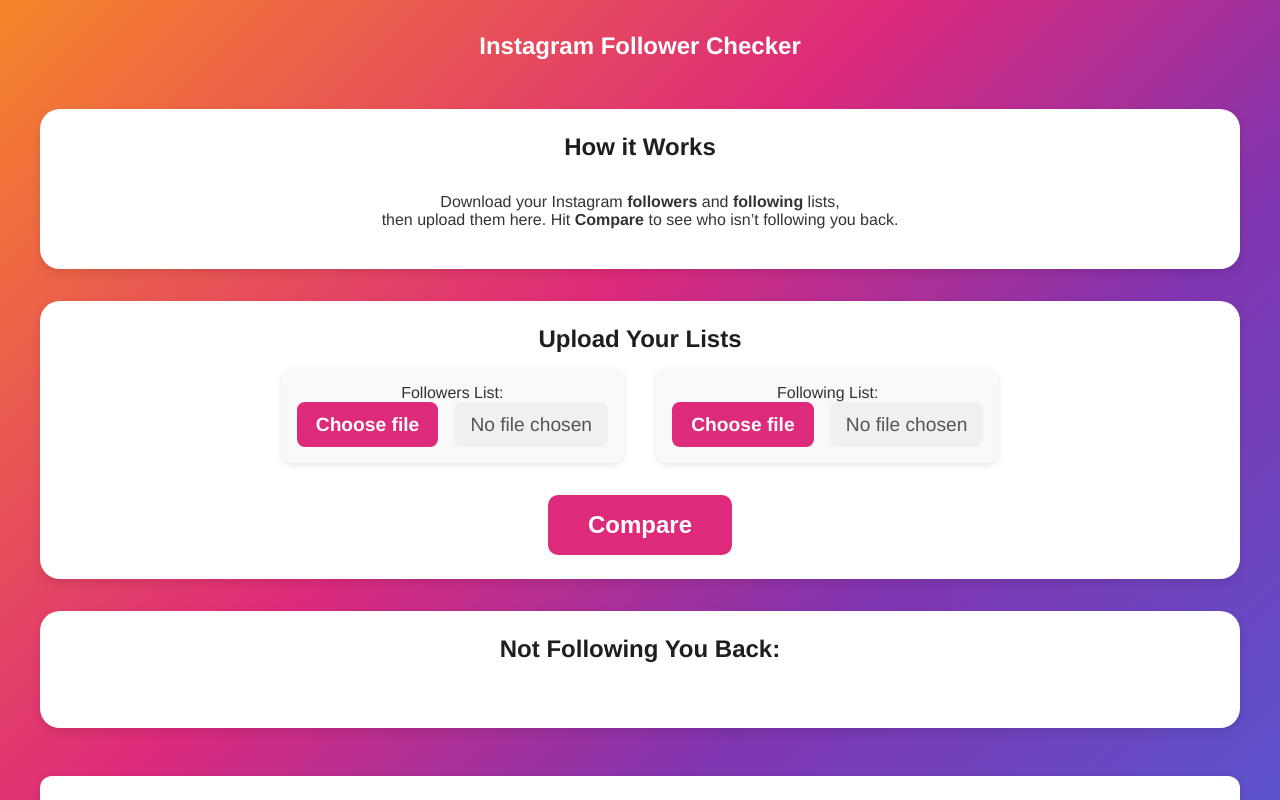
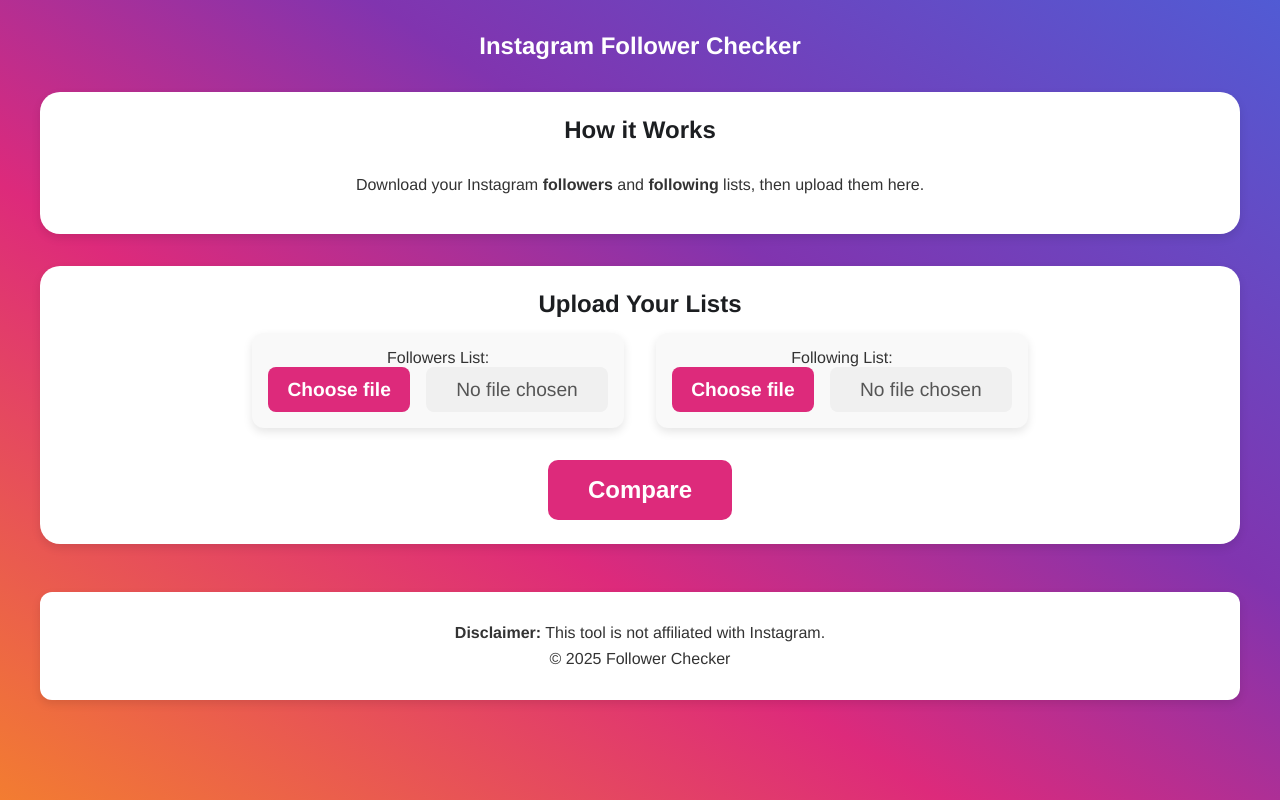
Before and after one commit to peywan/follower-checker, a Next.js app: page / in a window 1280 px wide. Shown: the top 800 px of the page. Built offline with nearby package versions, Linux system fonts and the light colour scheme.

Commit message:
organized code and added and modified styling in css and page.js

```diff
--- a/src/app/page.js
+++ b/src/app/page.js
@@ -1,6 +1,6 @@
 'use client';
 
-import { useState } from 'react';
+import { useState, useEffect } from 'react';
 import styles from './page.module.css';
 
 export default function Home() {
@@ -8,8 +8,35 @@
   const [followingFile, setFollowingFile] = useState(null);
   const [results, setResults] = useState([]);
   const [error, setError] = useState('');
+  const [isResultsVisible, setIsResultsVisible] = useState(false);
+  const [gradientPosition, setGradientPosition] = useState(0);
 
-  // Handle file selection
+  // Animated background effect
+  useEffect(() => {
+    let animationFrame;
+    const animate = () => {
+      setGradientPosition(prev => (prev + 0.1) % 200);
+      animationFrame = requestAnimationFrame(animate);
+    };
+    animate();
+    return () => cancelAnimationFrame(animationFrame);
+  }, []);
+
+  // Random pulse animation effect
+  useEffect(() => {
+    const interval = setInterval(() => {
+      const pulseElement = document.createElement('div');
+      pulseElement.className = styles.pulse;
+      pulseElement.style.left = `${Math.random() * 100}%`;
+      pulseElement.style.top = `${Math.random() * 100}%`;
+      document.querySelector(`.${styles.container}`)?.appendChild(pulseElement);
+
+      setTimeout(() => pulseElement.remove(), 5000);
+    }, 6000);
+
+    return () => clearInterval(interval);
+  }, []);
+
   const handleFileChange = (e, type) => {
     const file = e.target.files[0];
     if (type === 'followers') {
@@ -19,29 +46,33 @@
     }
   };
 
-  // Handle Compare button click
   const handleCompare = async () => {
     if (!followersFile || !followingFile) {
       alert('Please upload both files.');
       return;
     }
 
+    setIsResultsVisible(false);
     const formData = new FormData();
     formData.append('followers', followersFile);
     formData.append('following', followingFile);
 
     try {
-      // Replace with your own backend if needed
       const res = await fetch('http://127.0.0.1:5000/api/compare', {
         method: 'POST',
         body: formData,
       });
 
       const data = await res.json();
-
       if (res.ok) {
-        setResults(data.notFollowingBack);
+        // Group results in sets of 4
+        const groupedResults = [];
+        for (let i = 0; i < data.notFollowingBack.length; i += 4) {
+          groupedResults.push(data.notFollowingBack.slice(i, i + 4));
+        }
+        setResults(groupedResults);
         setError('');
+        setIsResultsVisible(true);
       } else {
         setError(data.error || 'An error occurred.');
         setResults([]);
@@ -52,108 +83,83 @@
     }
   };
 
+  const containerStyle = {
+    background: `linear-gradient(${gradientPosition}deg, #f58529 0%, #dd2a7b 40%, #8134af 65%, #515bd4 100%)`,
+  };
+
   return (
-      <div className={styles.container}>
-        {/* HEADER */}
+      <div className={styles.container} style={containerStyle}>
         <header className={styles.header}>
           <h1 className={styles.title}>Instagram Follower Checker</h1>
         </header>
 
-        {/* MAIN */}
         <main className={styles.main}>
           <div className={styles.bubble}>
             <h2>How it Works</h2>
-            <p>
-              Download your Instagram <b>followers</b> and <b>following</b> lists, <br/>
-              then upload them here. Hit <b>Compare</b> to see who isn’t following you back.
-            </p>
+            <p>Download your Instagram <b>followers</b> and <b>following</b> lists, then upload them here.</p>
           </div>
 
-          {/* UPLOAD BUBBLE */}
           <div className={styles.bubble}>
             <h2>Upload Your Lists</h2>
-
             <div className={styles.fileUploadRow}>
-
-              {/* Followers */}
-              <div className={styles.fileUploadBox}>
-                <label className={styles.label}>Followers List:</label>
+              {/* File upload boxes */}
+              {['followers', 'following'].map((type) => (
+                  <div key={type} className={styles.fileUploadBox}>
+                    <label className={styles.label}>{type.charAt(0).toUpperCase() + type.slice(1)} List:</label>
                     <div className={styles.customFileContainer}>
-                  <label htmlFor="fileFollowers" className={styles.customFileButton}>
+                      <label htmlFor={`file${type}`} className={styles.customFileButton}>
                         Choose file
                       </label>
-                  {/* The hidden native input */}
                       <input
-                      id="fileFollowers"
+                          id={`file${type}`}
                           type="file"
                           className={styles.hiddenFileInput}
-                      onChange={(e) => handleFileChange(e, 'followers')}
+                          onChange={(e) => handleFileChange(e, type)}
                       />
-                  {/* Show file name if selected, else "No file chosen" */}
-                  <span className={styles.fileNameSpan}>
-                  {followersFile ? followersFile.name : 'No file chosen'}
+                      <span
+                          className={styles.fileNameSpan}
+                          title={type === 'followers' ? followersFile?.name : followingFile?.name}
+                      >
+                    {(type === 'followers' ? followersFile?.name : followingFile?.name) || 'No file chosen'}
                   </span>
                     </div>
                   </div>
-
-              {/* Following */}
-              <div className={styles.fileUploadBox}>
-                <label className={styles.label}>Following List:</label>
-                <div className={styles.customFileContainer}>
-                  <label htmlFor="fileFollowing" className={styles.customFileButton}>
-                    Choose file
-                  </label>
-                  <input
-                      id="fileFollowing"
-                      type="file"
-                      className={styles.hiddenFileInput}
-                      onChange={(e) => handleFileChange(e, 'following')}
-                  />
-                  <span className={styles.fileNameSpan}>
-                  {followingFile ? followingFile.name : 'No file chosen'}
-                </span>
+              ))}
             </div>
-              </div>
-            </div>
-
             <button className={styles.compareButton} onClick={handleCompare}>
               Compare
             </button>
           </div>
 
-          {/* RESULTS BUBBLE */}
-          <div className={styles.bubble}>
+          {isResultsVisible && (
+              <div className={`${styles.bubble} ${styles.resultsContainer}`} data-visible={isResultsVisible}>
                 <h2 className={styles.header2}>Not Following You Back:</h2>
                 {error && <p className={styles.error}>{error}</p>}
-
-            <div className={styles.resultGrid}>
-              {results.map((user, index) => (
-                  <div key={index} className={styles.resultBox}>
-                    <a
-                        href={user.profileLink}
-                        target="_blank"
-                        rel="noopener noreferrer"
+                {results.map((group, groupIndex) => (
+                    <div key={groupIndex} className={styles.resultGrid}>
+                      {group.map((user, index) => (
+                          <div
+                              key={index}
+                              className={styles.resultBox}
+                              title={user.username}
                           >
+                            <a href={user.profileLink} target="_blank" rel="noopener noreferrer">
                               {user.username}
                             </a>
                           </div>
                       ))}
                     </div>
+                ))}
               </div>
+          )}
         </main>
 
-        {/* FOOTER */}
         <footer className={styles.footer}>
           <div className={styles.footerContainer}>
-            <p>
-              <b>Disclaimer:</b> This tool is not affiliated with or endorsed by Instagram.
-              <br />
-              All processing is done locally. We do not store your data.
-            </p>
-            <p>© 2025 Follower Checker LLC. All rights reserved.</p>
+            <p><b>Disclaimer:</b> This tool is not affiliated with Instagram.</p>
+            <p>© 2025 Follower Checker</p>
           </div>
         </footer>
-
       </div>
   );
 }
--- a/src/app/page.module.css
+++ b/src/app/page.module.css
@@ -1,11 +1,19 @@
-/* Variables for font sizes */
+/* ===================================== */
+/* 1. Global Variables */
+/* ===================================== */
 :root {
     --fs-small: 1rem;
     --fs-medium: 1.2rem;
     --fs-large: 1.5rem;
+    --primary-color: #dd2a7b;
+    --primary-hover: #bb2569;
+    --secondary-bg: #f9f9f9;
+    --box-shadow: 0 4px 10px rgba(0, 0, 0, 0.1);
 }
 
-/* Overall container styling */
+/* ===================================== */
+/* 2. General Layout and Containers */
+/* ===================================== */
 .container {
     font-family: 'Helvetica Neue', Arial, sans-serif;
     padding: 2rem 0;
@@ -15,25 +23,12 @@
     text-align: center;
 }
 
-/* Header styling */
-.header {
-  margin-bottom: 2rem;
-}
-
-.title {
-  font-size: var(--fs-large);
-  font-weight: bold;
-  color: #fff;
-}
-
-/* Main content area */
 .main {
     display: flex;
     flex-direction: column;
     align-items: center;
 }
 
-/* Bubble styling for sections */
 .bubble {
     background: #fff;
     border-radius: 20px;
@@ -41,14 +36,22 @@
     margin: 1rem auto;
     width: 90%;
     text-align: center;
-  box-shadow: 0 4px 10px rgba(0, 0, 0, 0.1);
+    box-shadow: var(--box-shadow);
     display: flex;
     flex-direction: column;
     align-items: center;
     justify-content: center;
 }
 
-/* Header text for sections (e.g., Not Following You Back) */
+/* ===================================== */
+/* 3. Headers and Text */
+/* ===================================== */
+.title {
+    font-size: var(--fs-large);
+    font-weight: bold;
+    color: #fff;
+}
+
 .header2 {
     font-size: var(--fs-large);
     font-weight: bold;
@@ -56,7 +59,9 @@
     margin-bottom: 1rem;
 }
 
-/* Custom file upload styling */
+/* ===================================== */
+/* 4. File Upload */
+/* ===================================== */
 .fileUploadRow {
     display: flex;
     justify-content: center;
@@ -70,10 +75,10 @@
     align-items: center;
     width: 45%;
     min-width: 230px;
-  background: #f9f9f9;
+    background: var(--secondary-bg);
     border-radius: 12px;
     padding: 1rem;
-  box-shadow: 0 2px 6px rgba(0, 0, 0, 0.1);
+    box-shadow: var(--box-shadow);
 }
 
 .hiddenFileInput {
@@ -84,10 +89,11 @@
     display: flex;
     align-items: center;
     gap: 1rem;
+    position: relative;
 }
 
 .customFileButton {
-  background: #dd2a7b;
+    background: var(--primary-color);
     color: #fff;
     padding: 0.7rem 1.2rem;
     border-radius: 8px;
@@ -99,7 +105,7 @@
 }
 
 .customFileButton:hover {
-  background: #bb2569;
+    background: var(--primary-hover);
 }
 
 .fileNameSpan {
@@ -110,14 +116,36 @@
     font-size: var(--fs-medium);
     text-align: center;
     display: inline-block;
-  min-width: 120px;
+    width: 150px;
+    white-space: nowrap;
+    overflow: hidden;
+    text-overflow: ellipsis;
+    position: relative;
 }
 
-/* Compare button styling */
+/* Tooltip for full file name */
+.fileNameSpan:hover::after {
+    content: attr(title);
+    position: absolute;
+    bottom: -2rem;
+    left: 50%;
+    transform: translateX(-50%);
+    background: #333;
+    color: #fff;
+    padding: 0.5rem;
+    border-radius: 6px;
+    font-size: var(--fs-small);
+    white-space: nowrap;
+    z-index: 10;
+}
+
+/* ===================================== */
+/* 5. Buttons */
+/* ===================================== */
 .compareButton {
     margin-top: 1rem;
     padding: 1rem 2.5rem;
-  background: #dd2a7b;
+    background: var(--primary-color);
     color: #fff;
     border: none;
     border-radius: 10px;
@@ -131,10 +159,12 @@
 .compareButton:hover {
     transform: scale(1.1);
     box-shadow: 0 6px 16px rgba(0, 0, 0, 0.2);
-  background: #bb2569;
+    background: var(--primary-hover);
 }
 
-/* Results container with smooth transition */
+/* ===================================== */
+/* 6. Results */
+/* ===================================== */
 .resultsContainer {
     opacity: 0;
     transform: scale(0.95);
@@ -146,29 +176,40 @@
     transform: scale(1);
 }
 
-/* Results grid */
 .resultGrid {
     display: grid;
     grid-template-columns: repeat(4, 1fr);
-  gap: 1.5rem;
+    gap: 2rem;
     margin-top: 1.5rem;
     justify-items: center;
 }
 
-/* Result box styling */
 .resultBox {
     background: #ffffff;
-  width: 180px;
-  min-height: 80px;
+    width: 200px;
+    height: 120px;
+    border-radius: 10px;
     padding: 10px;
-  border-radius: 10px;
-  box-shadow: 0 4px 8px rgba(0, 0, 0, 0.1);
+    box-shadow: var(--box-shadow);
     text-align: center;
-  word-wrap: break-word;
-  overflow-wrap: break-word;
     display: flex;
     align-items: center;
     justify-content: center;
+    position: relative;
+    overflow: hidden;
+}
+
+.resultBox a {
+    font-size: var(--fs-medium);
+    font-weight: bold;
+    color: var(--primary-color);
+    text-decoration: none;
+    line-height: 1.5;
+    white-space: nowrap;
+    overflow: hidden;
+    text-overflow: ellipsis;
+    width: 100%;
+    text-align: center;
 }
 
 .resultBox:hover {
@@ -176,19 +217,22 @@
     background: #f5f5f5;
 }
 
-.resultBox a {
-  font-size: var(--fs-medium);
-  font-weight: bold;
-  color: #dd2a7b;
-  text-decoration: none;
-  line-height: 1.5;
+.resultBox:hover::after {
+    content: attr(title);
+    position: absolute;
+    bottom: -2rem;
+    left: 50%;
+    transform: translateX(-50%);
+    background: #333;
+    color: #fff;
+    padding: 0.5rem;
+    border-radius: 6px;
+    font-size: var(--fs-small);
+    white-space: nowrap;
+    z-index: 10;
 }
 
-.resultBox a:hover {
-  text-decoration: underline;
-}
-
-/* Footer styling */
+/* ===================================== / / 7. Footer / / ===================================== */
 .footer {
     margin-top: auto;
     width: 100%;
@@ -204,7 +248,7 @@
     padding: 1.5rem;
     width: 90%;
     text-align: center;
-  box-shadow: 0 4px 10px rgba(0, 0, 0, 0.1);
+    box-shadow: var(--box-shadow);
 }
 
 .footerContainer p {
```
Lines whose indentation alone changed are shown as unchanged.
